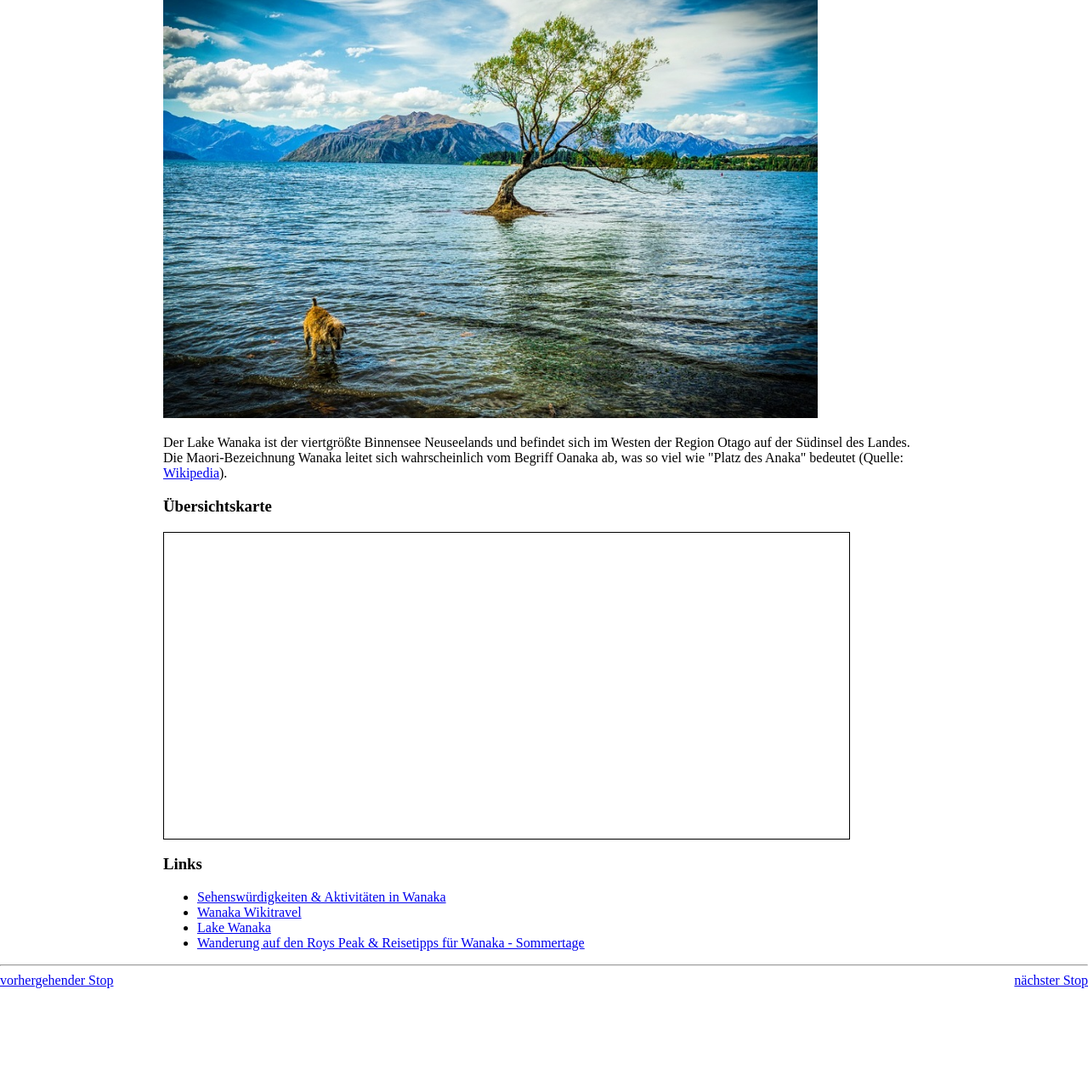
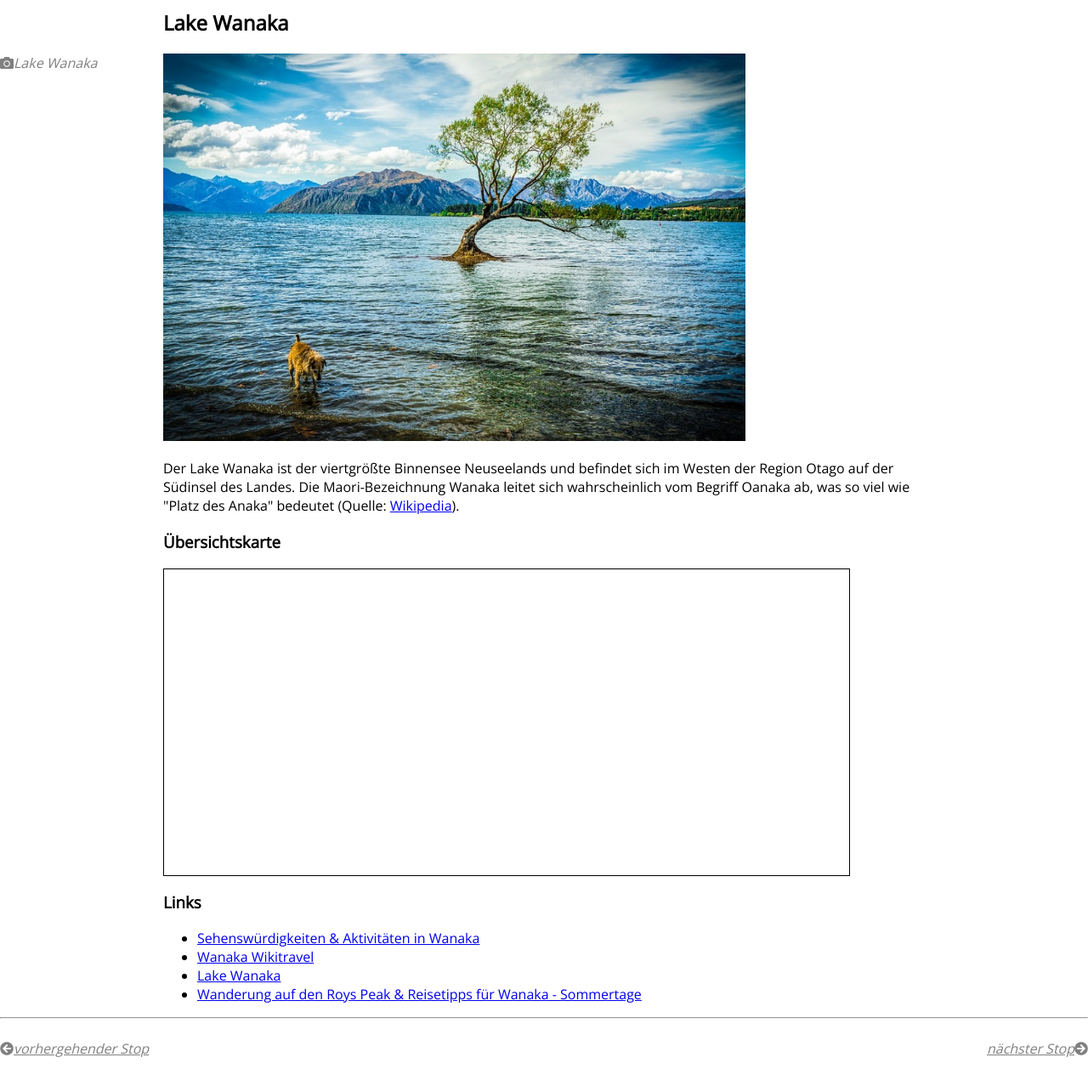
Before and after one commit to alexhoefner/alexhoefner.github.io, a plain HTML site: page nz/index.html in a window 1280 px wide. Shown: the part 700-1971 px from the top of the page at 85% size. Before the commit the page ends 1863 px from the top, so only its background shows below. Drawn offline with nearby package versions, Linux system fonts and the light colour scheme.

Commit message:
finales layout

```diff
--- a/nz/index.html
+++ b/nz/index.html
@@ -8,6 +8,8 @@
     <title>Neuseelandreise - Wanaka</title><!-- TODO:Titel der Etappe -->
     <meta name="viewport" content="width=device-width, initial-scale=1">
     <link rel="stylesheet" type="text/css" media="screen" href="main.css">
+    <link href="https://fonts.googleapis.com/css?family=Open+Sans|Roboto" rel="stylesheet">
+    <link rel="stylesheet" href="https://use.fontawesome.com/releases/v5.7.2/css/all.css" integrity="sha384-fnmOCqbTlWIlj8LyTjo7mOUStjsKC4pOpQbqyi7RrhN7udi9RwhKkMHpvLbHG9Sr" crossorigin="anonymous">
     <script src="main.js"></script>
 </head>
 
@@ -29,8 +31,8 @@
 
         <!-- TODO: ein address-Element mit zwei Links -->
         <address>
-            <a href="mailto:Alexander.Hoefner@student.uibk.ac.at">Alex Hoefner</a>
-            <a href="https://github.com/alexhoefner">github.com/alexhoefner</a>
+            <a href="mailto:Alexander.Hoefner@student.uibk.ac.at"><i class="fas fa-envelope"></i>Alex Hoefner</a>
+            <a href="https://github.com/alexhoefner"><i class="fab fa-github"></i>alexhoefner</a>
         </address>
         <!-- TODO: ein Link auf den eigenen github.com Account -->
     </div>
@@ -49,8 +51,9 @@
         <!-- TODO: ein Absatz mit einem Einführungstext zur Etappe aus der Wikipedia plus einem Link auf die Wikipedia-Seite in der Form "(Quelle: Wikipedia)", das Wort "Wikipedia" als Link -->
         <h2>Lake Wanaka</h2>
         <!-- TODO: eine Überschrift 2 einer Sehenswürdigkeit der Etappe-->
+
         <figure>
-        <figcaption><em>Lake Wanaka</em></figcaption>
+        <figcaption><i class="fas fa-camera"></i><em>Lake Wanaka</em></figcaption>
         <img src="images/attraction.jpg" alt="Lake Wanaka"><br>
 
         </figure>
@@ -81,8 +84,8 @@
 
     <footer>
         <nav>
-            <a class="back" href="https://danielhuettel.github.io/nz/index.html"> vorhergehender Stop</a>
-            <a class="next" href="https://nicometz.github.io/nz/index.html"> nächster Stop</a>
+                <a class="back" href="https://danielhuettel.github.io/nz/index.html"><i class="fas fa-arrow-circle-left"> </i>vorhergehender Stop</a>
+                <a class="next" href="https://nicometz.github.io/nz/index.html"></i>nächster Stop<i class="fas fa-arrow-circle-right"></i></a>
         </nav><!-- TODO: ein nav-Element mit zwei Links auf die vorherige Etappe und die nächste Etappe mit den Klassen "back" und "next" sowie den Link-Texten "vorhergehender Stop" und "nächster Stop". Die Links verweisen auf die entsprechenden Etappen in der Form https://username.github.io/nz/index.html -->
     </footer>
 
--- a/nz/main.css
+++ b/nz/main.css
@@ -1,12 +1,13 @@
 body {
     max-width: 1280px;
     margin: auto;
+    font-family: "Open Sans", sans-serif;
 }
 
 header {
     text-align: center;
     background-image: url("images/header.jpg");
-    background-position: 0 30%;
+    background-position: 0 27%;
 
 }
 
@@ -57,10 +58,11 @@ main figcaption {
     float: left;
     margin-left: -12em;
     width: 11.5;
+    color: grey;
 }
 
 main figure img {
-    width:90%;
+    width:80%;
 }
 
 #map {
@@ -76,8 +78,22 @@ main figure img {
 
 .next{
     float: right;
-<<<<<<< HEAD
 }
-=======
+
+footer {
+
+    padding: 1em 0 3em 0;
 }
->>>>>>> c2bbaec5f3f4c4c29272ed1659fd45eaf945273d
+nav a {
+    color: grey;
+    font-style: italic
+}
+
+@media only screen and (max-width: 900px) {
+    main figure figcaption
+    {
+        float: none;
+        margin-left:0;
+        width: auto;
+    }
+}
```
